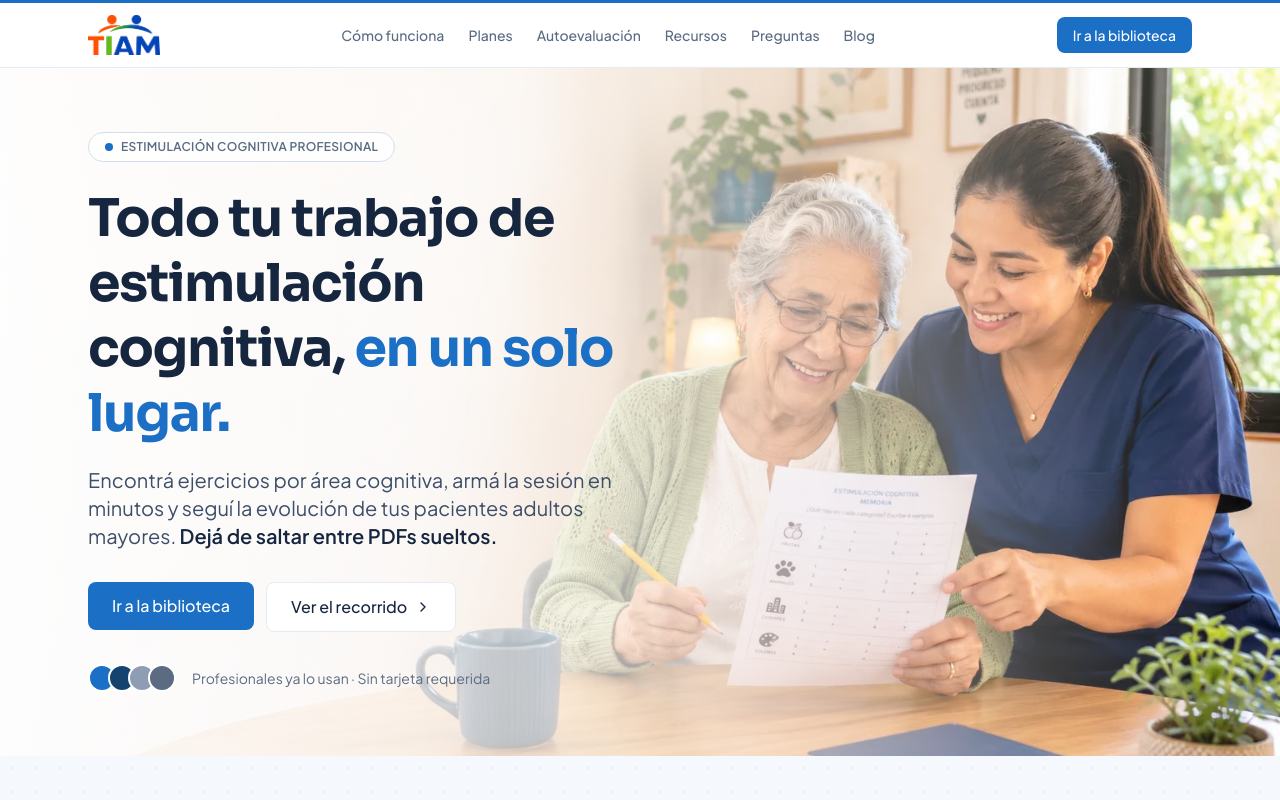
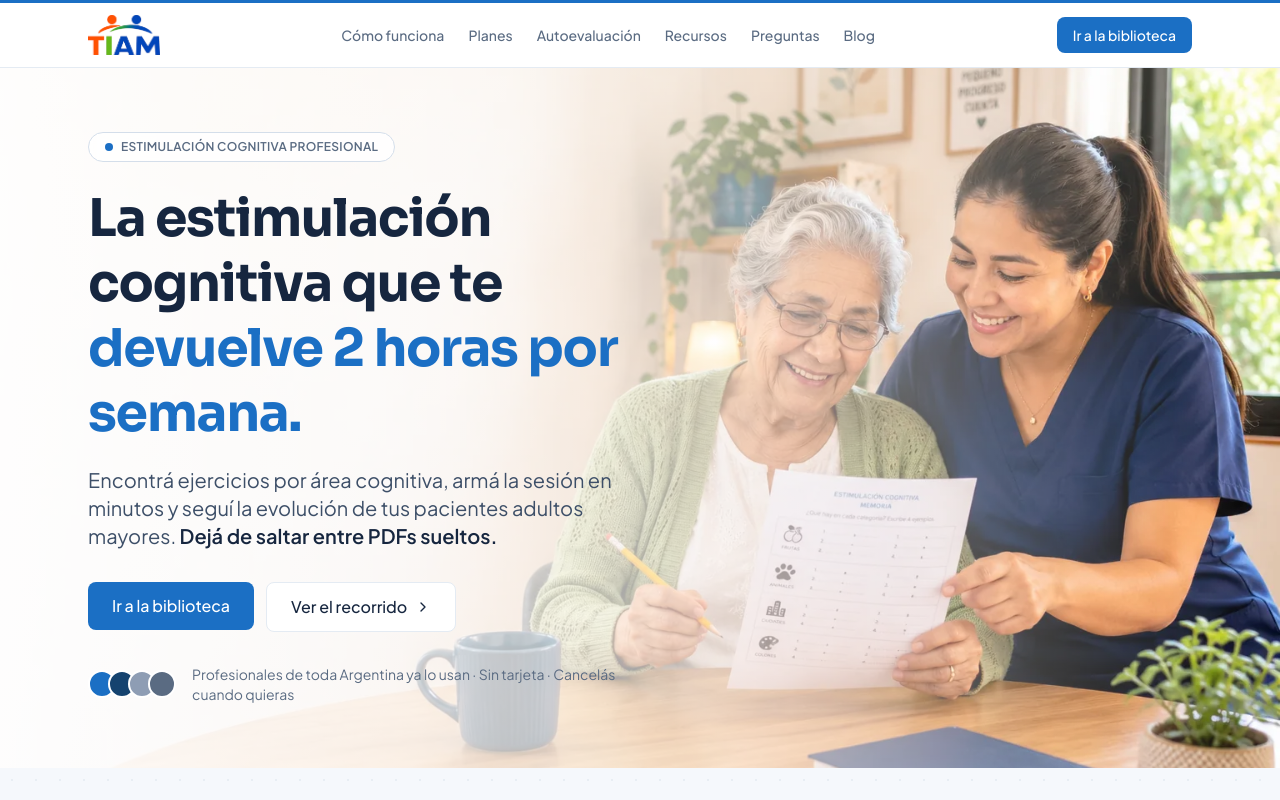
Before and after one commit to manukpo10/TIAM-frontend, a React (Vite) app: page / in a window 1280 px wide. Shown: the top 800 px of the page. Built offline with nearby package versions, Linux system fonts and the light colour scheme.

Commit message:
feat(landing): outcome-led headline, benefit CTA and pricing ROI note

```diff
--- a/src/pages/landing/LandingPage.tsx
+++ b/src/pages/landing/LandingPage.tsx
@@ -82,6 +82,7 @@ const PRICING_PLANS = [
     label: 'Prueba gratuita',
     price: 'Gratis',
     priceSub: '7 días de acceso completo',
+    roiNote: null,
     features: [
       'Acceso completo a todas las funciones',
       'Sin tarjeta de crédito requerida',
@@ -97,6 +98,7 @@ const PRICING_PLANS = [
     label: 'Profesional',
     price: '$20.000',
     priceSub: 'por mes · o $200.000/año',
+    roiNote: 'Ahorrás 2-3 hs por semana. Menos de lo que cobrás por una sesión.',
     features: [
       'Biblioteca completa de ejercicios TIAM',
       'Ejercicios propios ilimitados',
@@ -114,6 +116,7 @@ const PRICING_PLANS = [
     label: 'Institucional',
     price: 'A consultar',
     priceSub: 'Para geriátricos, centros de día e instituciones',
+    roiNote: null,
     features: [
       'Todo lo del plan Profesional',
       'Múltiples profesionales',
@@ -217,7 +220,7 @@ export function LandingPage() {
 
   const primaryCta = user
     ? { label: 'Ir a la biblioteca', href: '/library' }
-    : { label: 'Probá gratis 7 días', href: '/register' }
+    : { label: 'Armá tu primera sesión gratis', href: '/register' }
 
   function handlePricingCta(planId: string) {
     if (planId === 'inst') {
@@ -265,9 +268,9 @@ export function LandingPage() {
                 id="hero-heading"
                 className="text-4xl sm:text-5xl lg:text-[3.25rem] font-bold text-slate-900 leading-tight tracking-tight"
               >
-                Todo tu trabajo de estimulación cognitiva,{' '}
+                La estimulación cognitiva que te{' '}
                 <span className="text-tiam-blue">
-                  en un solo lugar.
+                  devuelve 2 horas por semana.
                 </span>
               </h1>
               <p className="mt-5 text-lg sm:text-xl text-slate-700 max-w-xl">
@@ -296,7 +299,7 @@ export function LandingPage() {
                   ))}
                 </div>
                 <span className="text-sm text-slate-600">
-                  Profesionales ya lo usan · Sin tarjeta requerida
+                  Profesionales de toda Argentina ya lo usan · Sin tarjeta · Cancelás cuando quieras
                 </span>
               </div>
             </div>
@@ -603,6 +606,11 @@ export function LandingPage() {
                       </p>
                       <p className="mt-4 text-4xl font-extrabold text-slate-900">{plan.price}</p>
                       <p className="mt-1 text-sm text-slate-500">{plan.priceSub}</p>
+                      {plan.roiNote && (
+                        <p className="mt-3 rounded-lg bg-tiam-blue/5 px-3 py-2 text-sm font-medium text-tiam-blue">
+                          {plan.roiNote}
+                        </p>
+                      )}
                     </div>
 
                     <ul className="mb-6 flex flex-1 flex-col gap-3">
```
